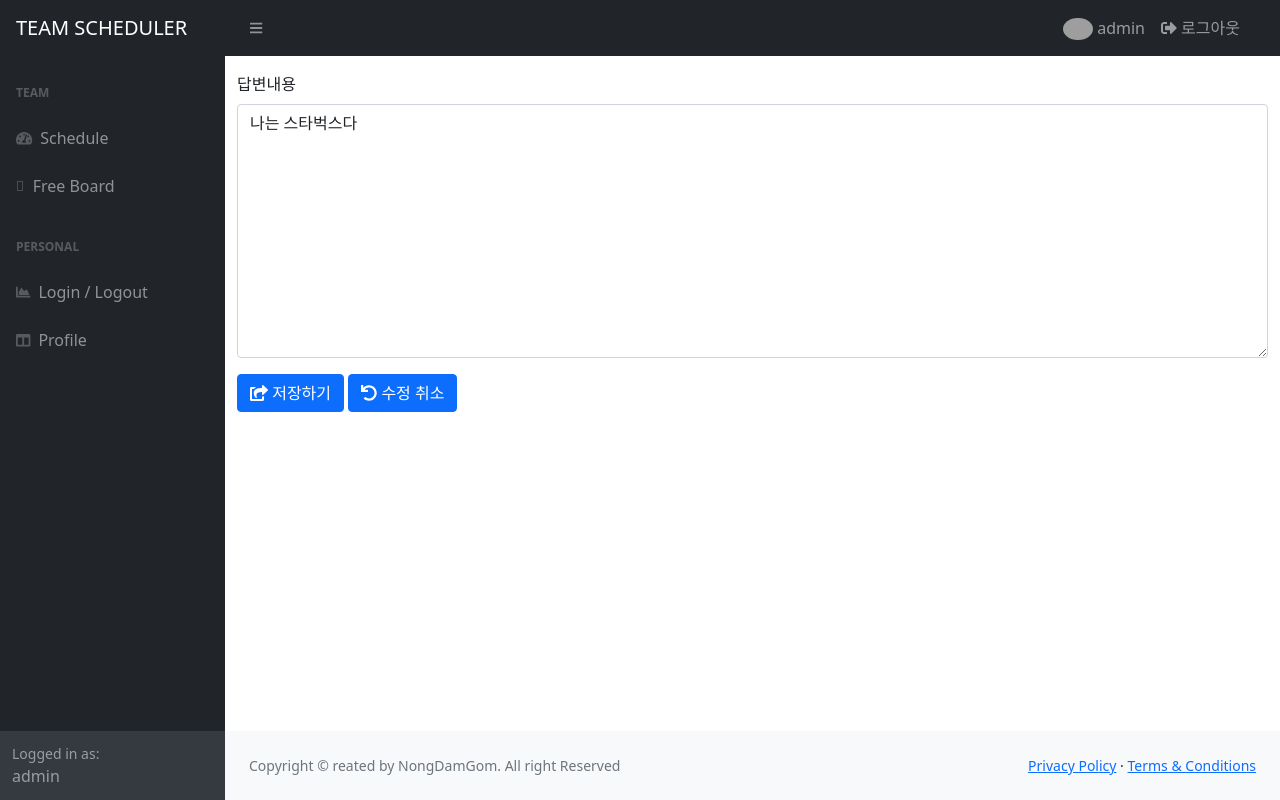
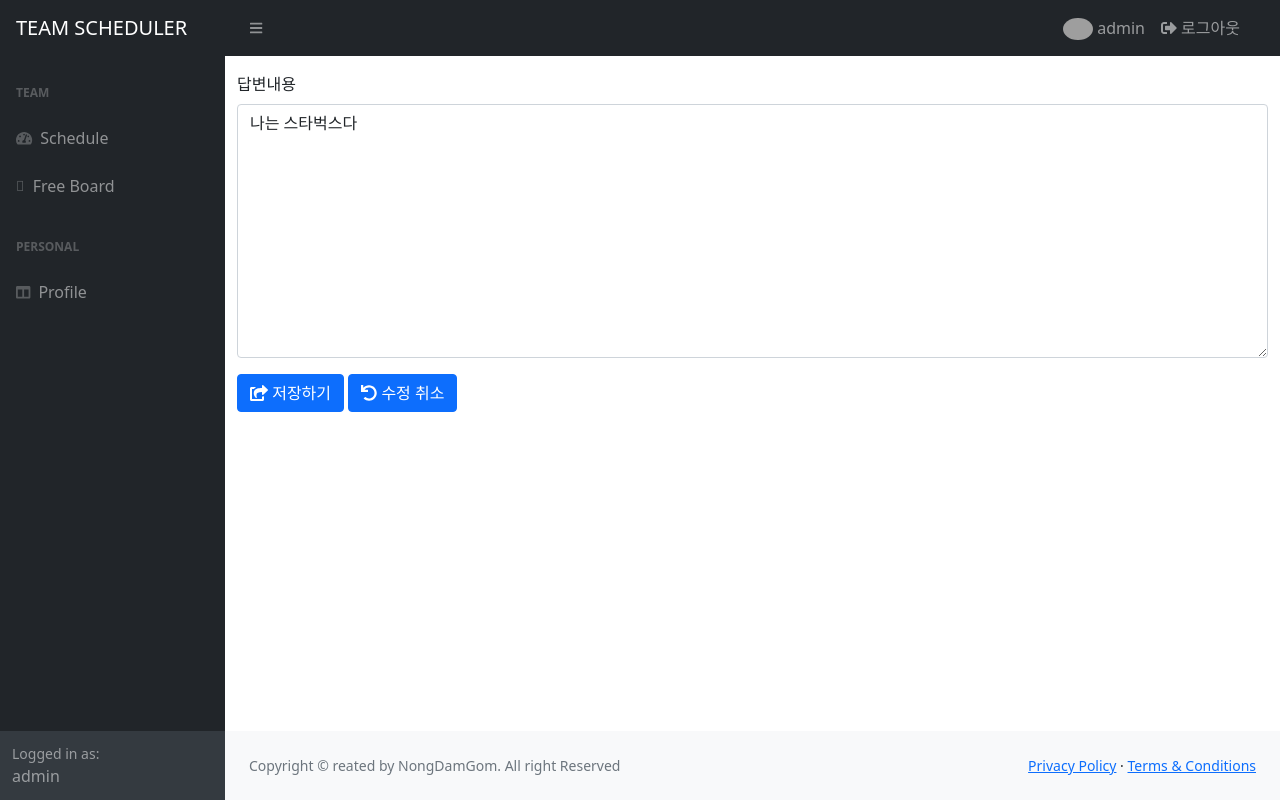
Before and after one commit to SonYongho/Interface_project, a Django app: page /board/answer/modify/1/ in a window 1280 px wide. Run offline with Django 4.2, Linux system fonts and the light colour scheme; a user stored in the database is signed in; data comes from the database, SQL or seed files in the repository; both versions use the stored data as it was after the commit; some libraries are stand-ins or nearby versions; grey boxes are pictures that could not be loaded.

Commit message:
220214 수정

```diff
--- a/templates/navbar.html
+++ b/templates/navbar.html
@@ -57,16 +57,17 @@
           </a>
 
           <div class="sb-sidenav-menu-heading">PERSONAL</div>
-          <a class="nav-link" href="{% url 'users:login' %}">
-            <div class="sb-nav-link-icon"><i class="fas fa-chart-area"></i></div>
-            Login / Logout
-          </a>
+
           {% if user.is_authenticated %}
           <a class="nav-link" href="{% url 'users:profile' user.pk %}">
             <div class="sb-nav-link-icon"><i class="fas fa-columns"></i></div>
             Profile
           </a>
           {% else %}
+          <a class="nav-link" href="{% url 'users:login' %}">
+            <div class="sb-nav-link-icon"><i class="fas fa-chart-area"></i></div>
+            Login / Logout
+          </a>
           <a class="nav-link" href="{% url 'users:login' %}">
             <div class="sb-nav-link-icon"><i class="fas fa-columns"></i></div>
             Profile
```
Also changed, not shown: db.sqlite3.
